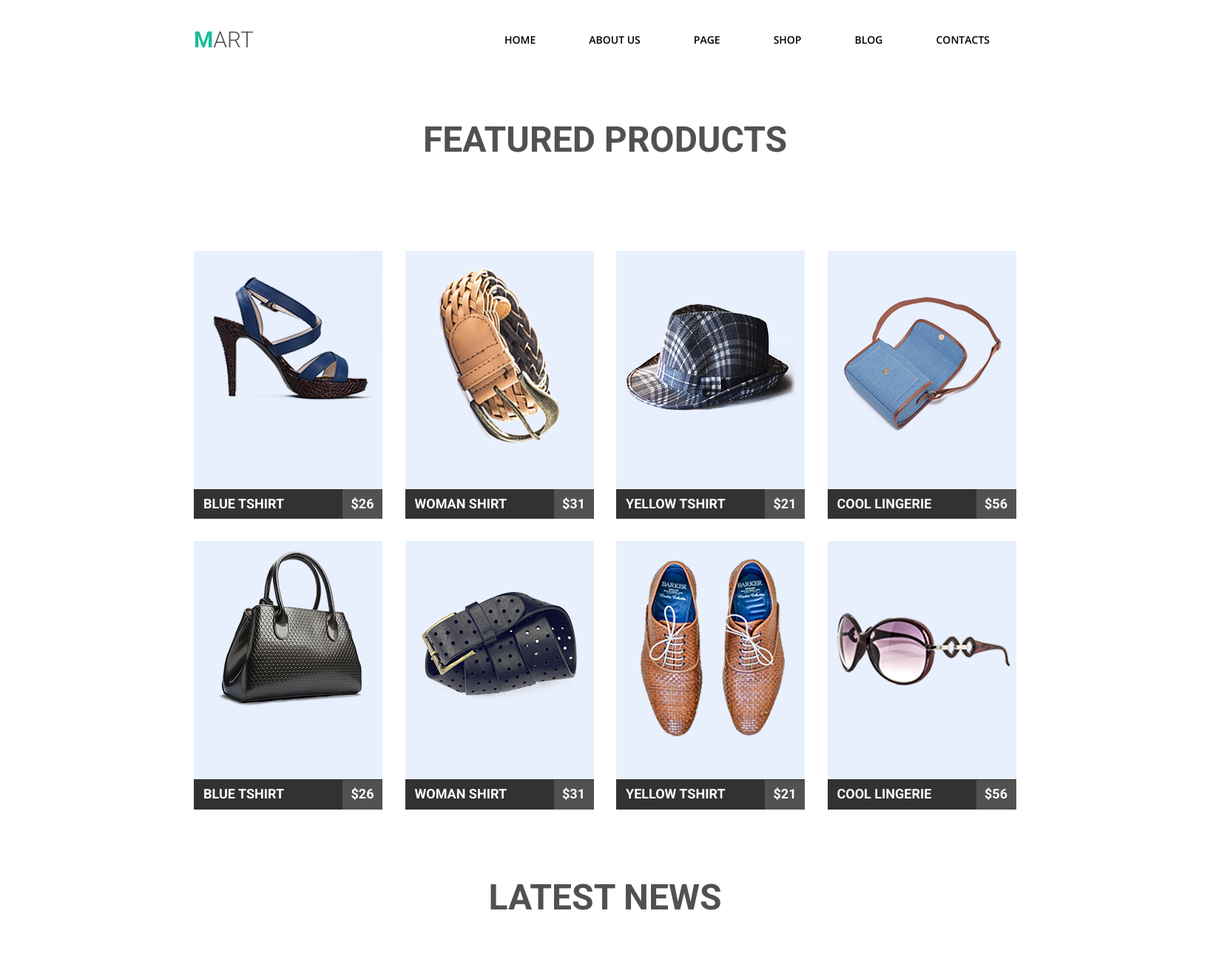
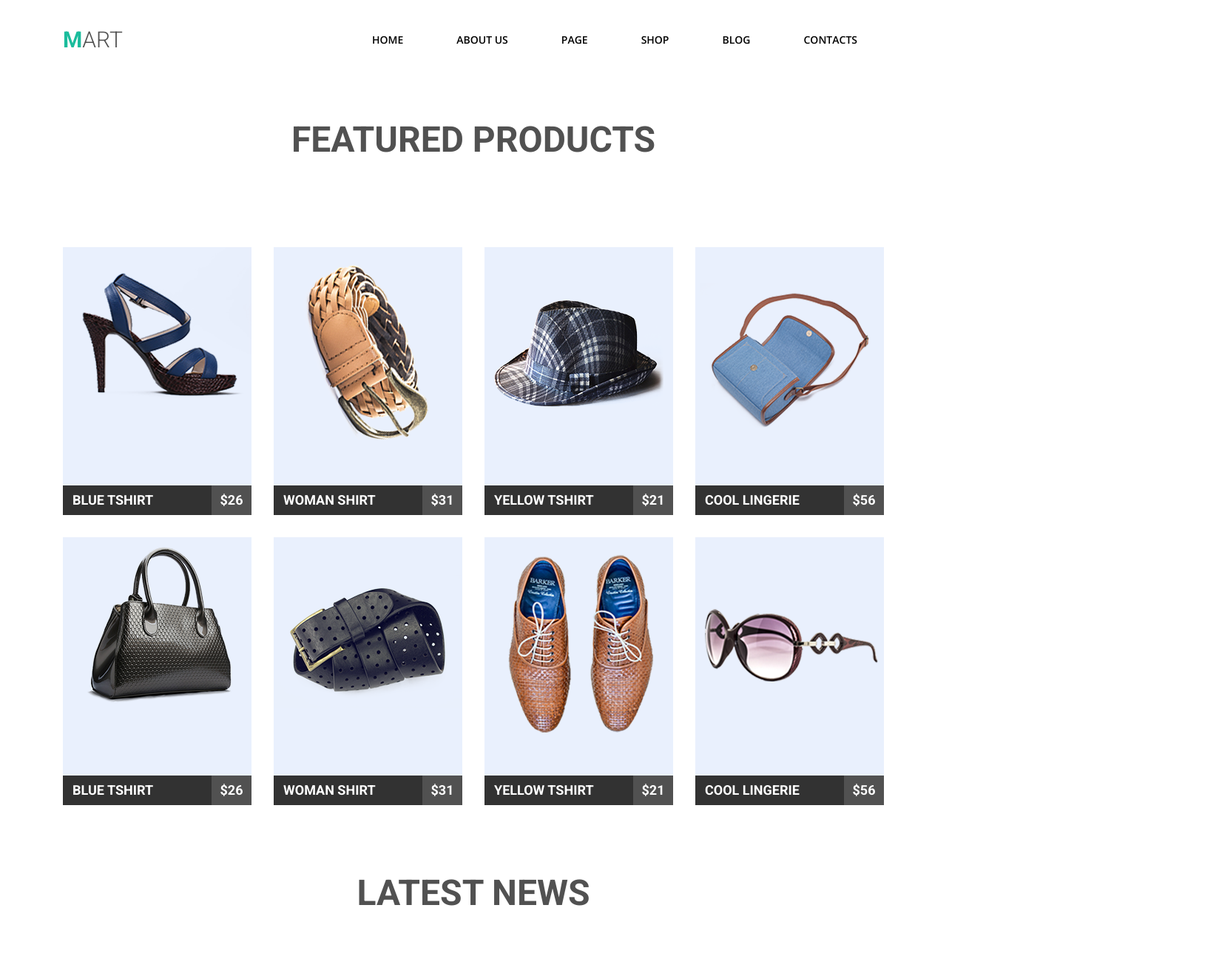
Before and after one commit to Ghileors/goit-markup-hw-04-mart, a plain HTML site: page index.html in a window 1280 px wide. Shown: the top 1300 px of the page at 74% size, 1648 px wide, since content can reach past the window. Drawn offline with nearby package versions, Linux system fonts and the light colour scheme.

Commit message:
Correct mistakes

```diff
--- a/css/style.css
+++ b/css/style.css
@@ -39,16 +39,15 @@ body {
 /* CONTAINER */
 
 .container {
-  width: 1648px;
+  width: 1110px;
   margin: 0 auto;
-  padding: 0 274px 0 262px;
+  padding: 0;
 }
 
 /* TYPOGRAPHY */
 
-.section-featured-title,
-.item-title,
-.section-blog-title {
+.section-title,
+.item-title {
   margin: 0;
   padding: 0;
   display: flex;
@@ -67,8 +66,8 @@ body {
   display: flex;
   justify-content: space-between;
   align-items: center;
-  margin-top: 38px;
-  margin-bottom: 105px;
+  padding-top: 38px;
+  padding-bottom: 105px;
 }
 
 .site-logo {
@@ -121,8 +120,7 @@ body {
   margin-bottom: 105px;
 }
 
-.section-featured-title {
-  min-height: 34px;
+.section-title {
   margin-bottom: 130px;
 }
 
@@ -136,14 +134,14 @@ body {
   flex-wrap: wrap;
   flex-grow: 0;
   flex-basis: calc(100% / 4 - 22.5px);
-  margin-bottom: 30px;
+  padding-bottom: 30px;
 }
 
 .featured-list-item:not(:nth-child(4n)) {
   margin-right: 30px;
 }
 .featured-list-item:nth-last-child(-n + 4) {
-  margin-bottom: 0;
+  padding-bottom: 0;
 }
 
 .featured-list-link:hover .featured-item-cost,
@@ -194,12 +192,7 @@ body {
 /* BLOG SECTION */
 
 .blog-section {
-  margin-bottom: 82px;
-}
-
-.section-blog-title {
-  margin-bottom: 120px;
-  padding: 0;
+  padding-bottom: 82px;
 }
 
 .item-title {
@@ -209,6 +202,7 @@ body {
   text-transform: none;
   margin: 0;
   padding: 0;
+  margin-bottom: 43px;
 }
 
 .blog-list {
@@ -228,10 +222,6 @@ body {
 
 .blog-item-image {
   margin-bottom: 14px;
-}
-
-.item-title {
-  margin-bottom: 43px;
 }
 
 .item-paragraph {
@@ -258,3 +248,8 @@ body {
   font-weight: 300;
   line-height: 1.6;
 }
+
+.blog-button:hover,
+.blog-button:focus {
+  background-color: var(--hover-focus-change-color);
+}
--- a/index.html
+++ b/index.html
@@ -47,7 +47,7 @@
         <div class="container">
       <section class="featured-secion">
 
-        <h1 class="section-featured-title">Featured products</h1>
+        <h2 class="section-title">Featured products</h2>
 
         <ul class="featured-list list">
           <li class="featured-list-item">
@@ -152,7 +152,7 @@
 
       <section class="blog-section">
 
-        <h2 class="section-blog-title">Latest news</h2>
+        <h2 class="section-title">Latest news</h2>
 
         <ul class="blog-list list">
 
```
